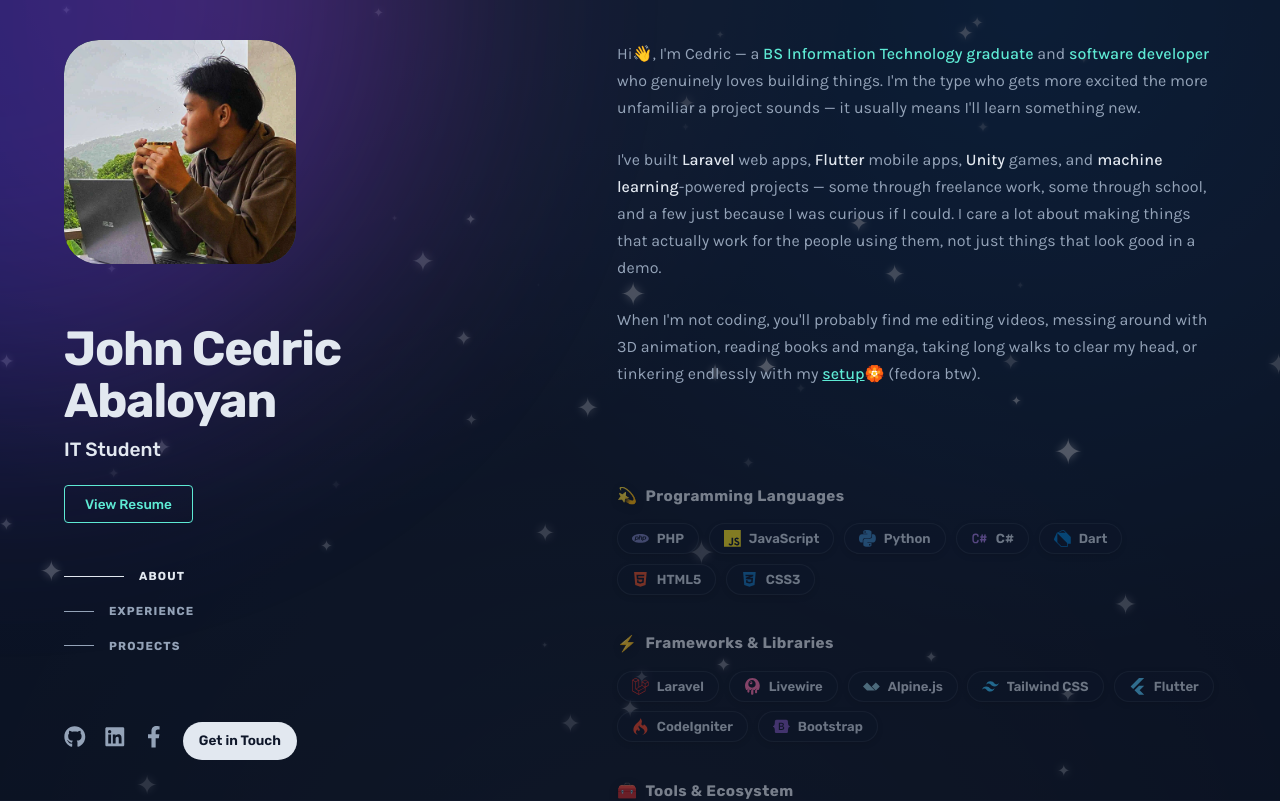
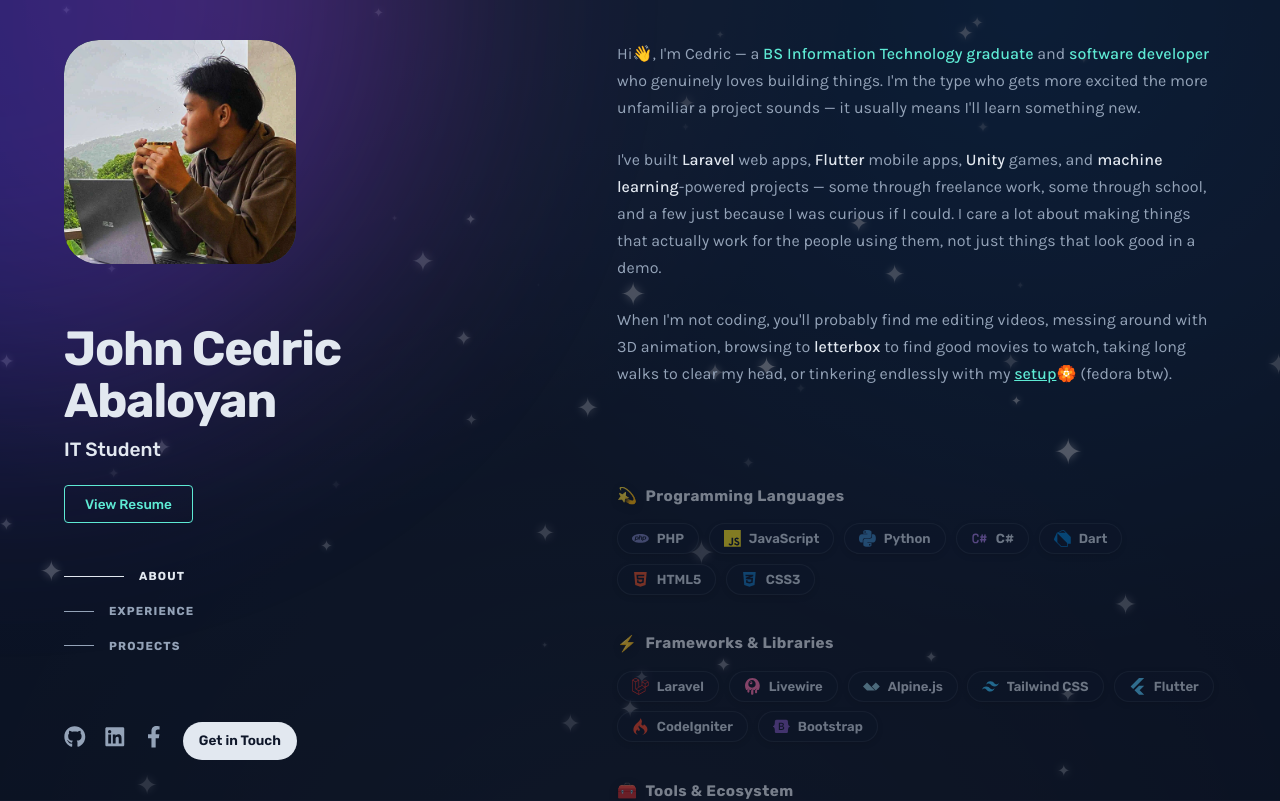
Before and after one commit to Ggwepq/portfolio, a React (Vite) app: page / in a window 1280 px wide. Shown: the top 801 px of the page. Built offline with nearby package versions, Linux system fonts and the light colour scheme; no server answers.

Commit message:
feat: add letterbox hehe

```diff
--- a/src/Home.jsx
+++ b/src/Home.jsx
@@ -348,7 +348,7 @@
                         I've built <span className="highlight-text">Laravel</span> web apps, <span className="highlight-text">Flutter</span> mobile apps, <span className="highlight-text">Unity</span> games, and <span className="highlight-text">machine learning</span>-powered projects — some through freelance work, some through school, and a few just because I was curious if I could. I care a lot about making things that actually work for the people using them, not just things that look good in a demo.
                     </p>
                     <p>
-                        When I'm not coding, you'll probably find me editing videos, messing around with 3D animation, reading books and manga, taking long walks to clear my head, or tinkering endlessly with my <a style={{ textDecoration: 'underline' }} className="highlight-accent" href="https://github.com/Ggwepq/dotfiles">setup</a>🏵️ (fedora btw).
+                        When I'm not coding, you'll probably find me editing videos, messing around with 3D animation, browsing to <a href="https://letterboxd.com/cedjuani" target="blank" className="highlight-text">letterbox</a> to find good movies to watch, taking long walks to clear my head, or tinkering endlessly with my <a style={{ textDecoration: 'underline' }} className="highlight-accent" href="https://github.com/Ggwepq/dotfiles">setup</a>🏵️ (fedora btw).
                     </p>
                 </section>
 
```
